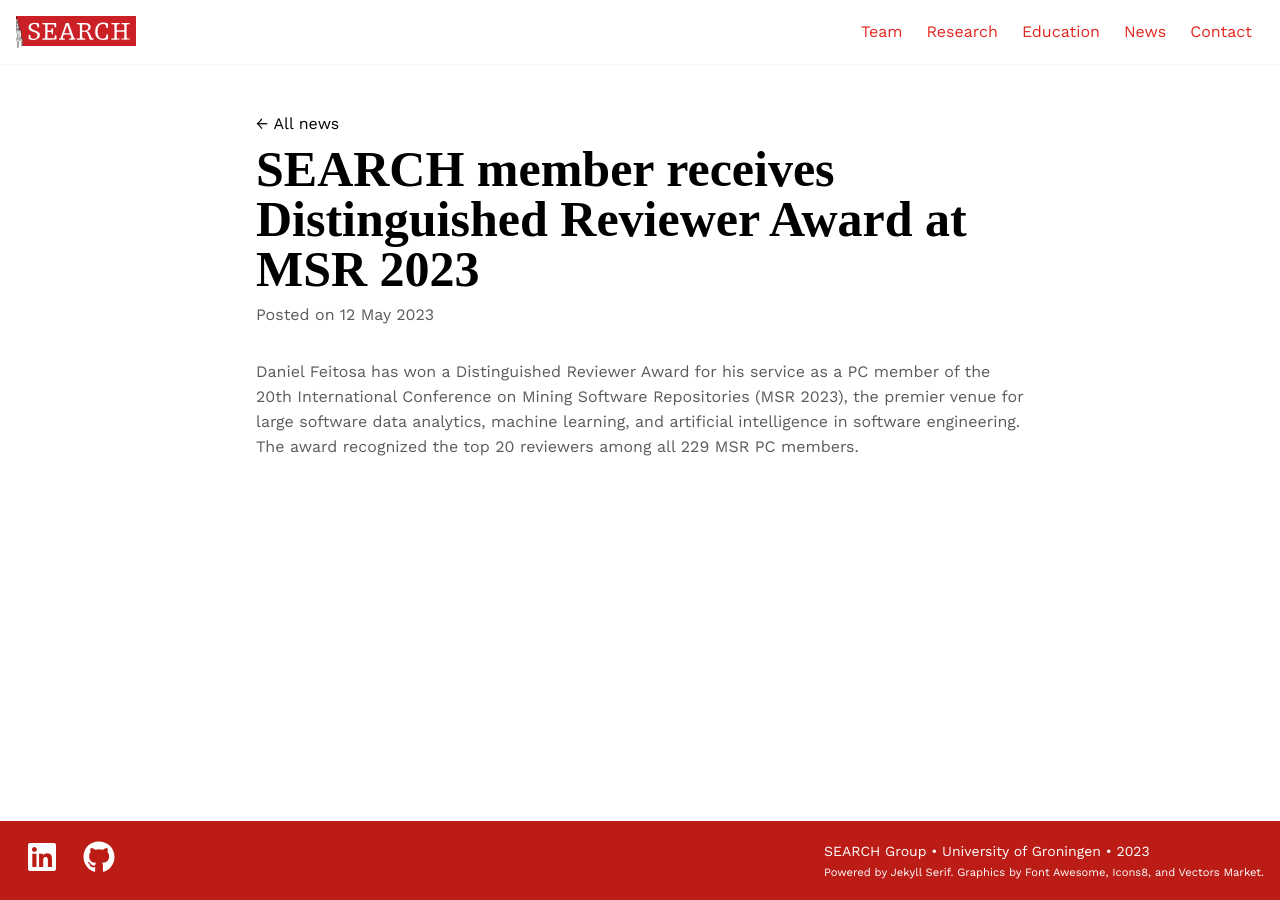
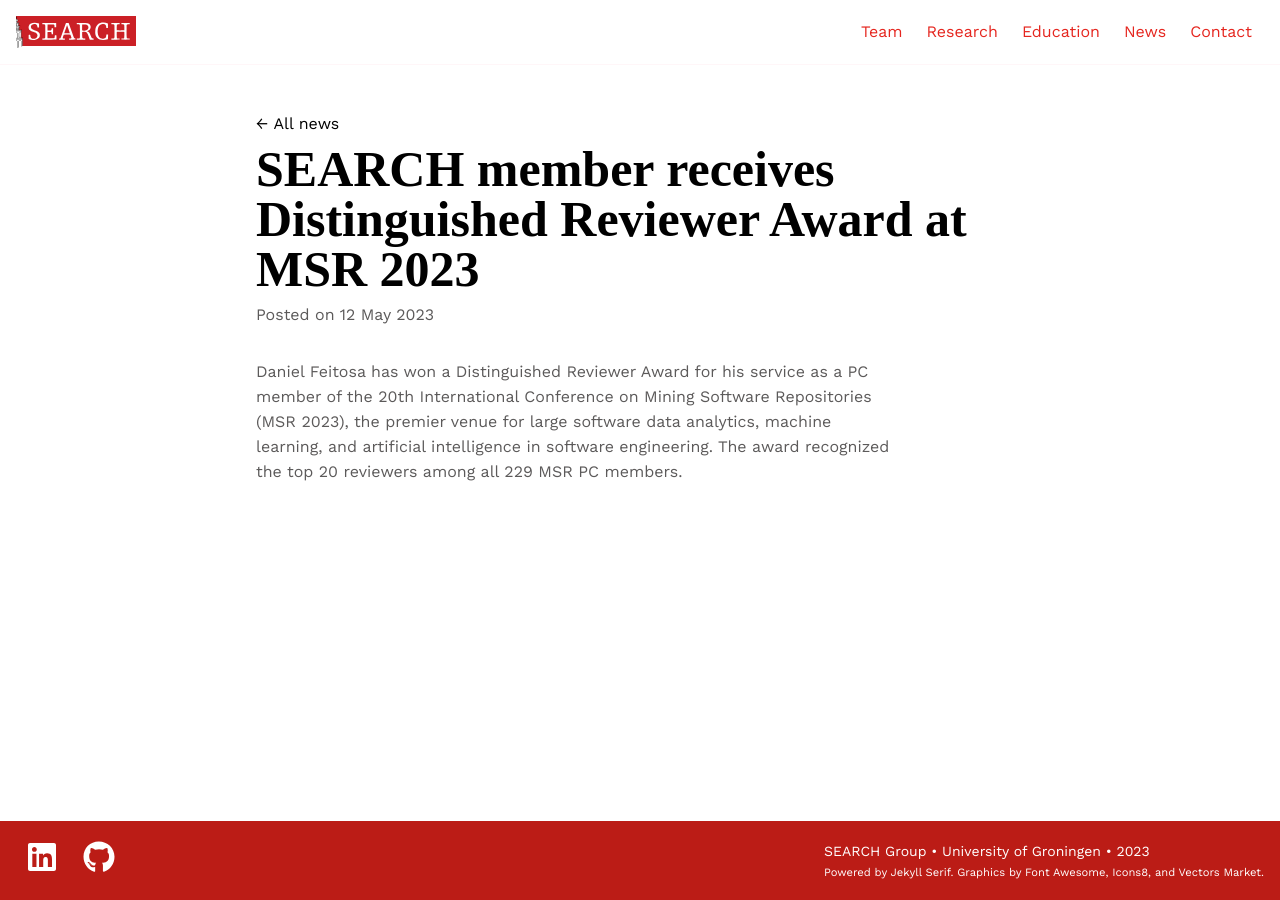
Before and after one commit to search-rug/search-rug.github.io, a Jekyll site: the page built from _news/search-receives-distinguished-reviewer-award.md, in a window 1280 px wide. Built offline with Jekyll 4.4.1, drawn with Linux system fonts in a browser that asks for light colours; nearby versions of some CDN libraries; some web fonts are replaced.

Commit message:
Add prose styling to article documents.

```diff
--- a/_layouts/article.html
+++ b/_layouts/article.html
@@ -31,7 +31,7 @@
       {% endif %}
     </div>
 
-    <div class="space-y-8">
+    <div class="space-y-8 prose prose-quoteless">
       {{ content }}
     </div>
   </div>
```
